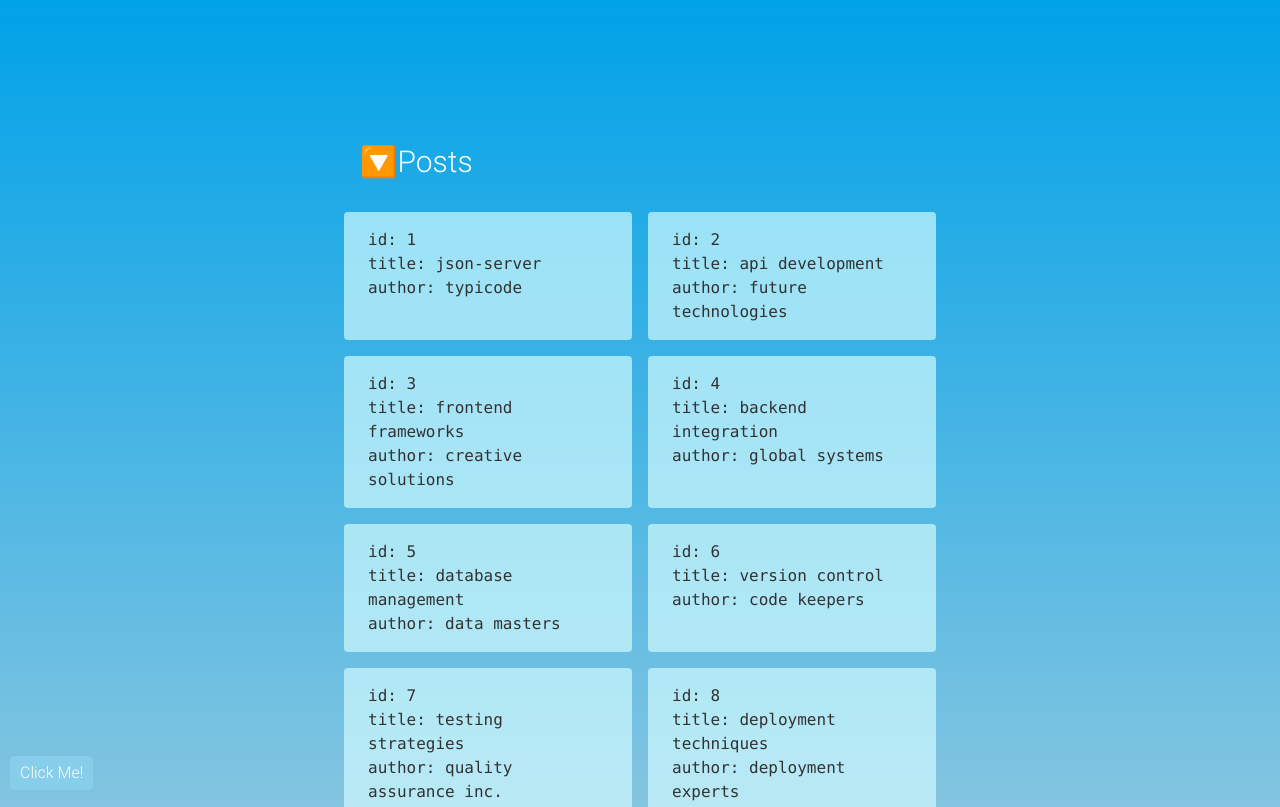
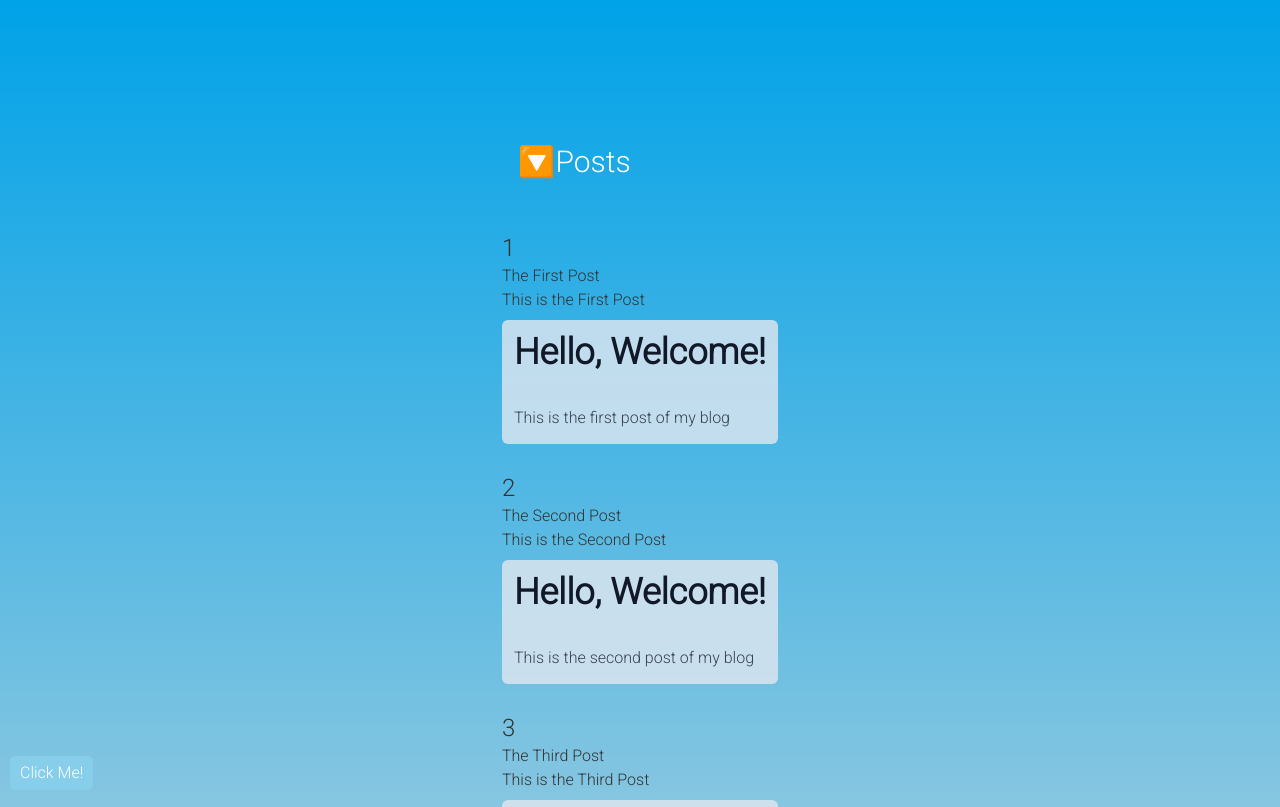
Before and after one commit to spaceofin/nextjs-prac, a Next.js app in the folder nextjs-ts-practice/: page /blog in a window 1280 px wide. Shown: the top 807 px of the page. Built offline with nearby package versions, Linux system fonts and the light colour scheme; data requests are answered from the project's data file.

Commit message:
[nextjs-ts-practice]feat: update lib/loadContent.tsx and app/blog/page.tsx to display posts on blog page

```diff
--- a/nextjs-ts-practice/app/blog/[slug]/page.tsx
+++ b/nextjs-ts-practice/app/blog/[slug]/page.tsx
@@ -15,7 +15,7 @@ export async function generateMetadata({
   params,
 }: Props): Promise<Metadata | undefined> {
   try {
-    const { frontmatter } = await getContent(params.slug);
+    const { frontmatter } = await getContent("posts/" + params.slug);
     return frontmatter;
   } catch (e) {
     console.log("error:", e);
@@ -31,7 +31,7 @@ export async function generateMetadata({
 
 export default async function Page({ params }: { params: { slug: string } }) {
   try {
-    const { content } = await getContent(params.slug);
+    const { content } = await getContent("posts/" + params.slug);
     return content;
   } catch (e) {
     console.log("error:", e);
--- a/nextjs-ts-practice/app/blog/page.tsx
+++ b/nextjs-ts-practice/app/blog/page.tsx
@@ -1,10 +1,23 @@
 import Card from "../components/card";
+import fs from "fs";
+import path from "path";
+import { getContent } from "@/lib/loadContent";
+import { ReactElement } from "react";
 
-interface Post {
-  id: number;
-  title: string;
-  author: string;
-}
+// interface Post {
+//   id: number;
+//   title: string;
+//   author: string;
+// }
+
+type Post = {
+  frontmatter: {
+    title: string;
+    description: string;
+  };
+  slug: string;
+  content: ReactElement;
+};
 
 export const metadata = {
   title: "Blog",
@@ -18,31 +31,50 @@ export default async function BlogPage() {
   //     res.json()
   //   );
 
-  let posts: Post[] = [];
+  // let posts: Post[] = [];
 
-  try {
-    const response = await fetch("http://localhost:3001/posts", {
-      cache: "no-store",
-    });
-    posts = await response.json();
-  } catch (error) {
-    console.error("error occurred:", error);
-  }
+  // try {
+  //   const response = await fetch("http://localhost:3001/posts", {
+  //     cache: "no-store",
+  //   });
+  //   posts = await response.json();
+  // } catch (error) {
+  //   console.error("error occurred:", error);
+  // }
+
+  const files = fs.readdirSync(path.join(process.cwd(), "content/posts"));
+
+  // console.log("files:", files);
+
+  const posts = await Promise.all(
+    files.map(async (filename) => {
+      // console.log("filename:", filename);
+      const { frontmatter, content } = await getContent("posts/" + filename);
+
+      return {
+        frontmatter,
+        content,
+        slug: filename.replace(".mdx", ""),
+      };
+    })
+  );
+
+  // console.log(posts);
 
   return (
     <div className="flex flex-col">
       <div className="mb-8 px-4 text-3xl text-white">🔽Posts</div>
-      <ul className="grid grid-cols-1 lg:grid-cols-2 gap-4">
-        {posts.map((post: Post) => (
-          <li key={post.id} className="text-s font-mono w-72">
-            <Card className="h-full">
-              <div>id: {post.id}</div>
-              <div>title: {post.title}</div>
-              <div>author: {post.author}</div>
-            </Card>
-          </li>
-        ))}
-      </ul>
+      <ul className="grid grid-cols-1 lg:grid-cols-2 gap-4"></ul>
+      {posts.map((post: Post) => (
+        <div key={post.slug}>
+          <div className="text-2xl mt-5">{post.slug}</div>
+          <div>{post.frontmatter.title}</div>
+          <div>{post.frontmatter.description}</div>
+          <div className="bg-slate-200 bg-opacity-80 rounded-md p-3 my-2">
+            {post.content}
+          </div>
+        </div>
+      ))}
     </div>
   );
 }
--- /dev/null
+++ b/nextjs-ts-practice/content/posts/2.mdx
@@ -0,0 +1,12 @@
+---
+title: The Second Post
+description: This is the Second Post
+---
+
+<div className="prose">
+
+# **Hello**, Welcome!
+
+This is the second post of my blog
+
+</div>
--- /dev/null
+++ b/nextjs-ts-practice/content/posts/3.mdx
@@ -0,0 +1,12 @@
+---
+title: The Third Post
+description: This is the Third Post
+---
+
+<div className="prose">
+
+# **Hello**, Welcome!
+
+This is the third post of my blog
+
+</div>
--- a/nextjs-ts-practice/lib/loadContent.tsx
+++ b/nextjs-ts-practice/lib/loadContent.tsx
@@ -1,12 +1,22 @@
 import fs from "fs";
 import path from "path";
 import { compileMDX } from "next-mdx-remote/rsc";
+import { ReactElement } from "react";
+
+type MDXContent = {
+  frontmatter: {
+    title: string;
+    description: string;
+  };
+  content: ReactElement;
+};
 
 export function loadContent(slug: string) {
-  return fs.readFileSync(path.join(process.cwd(), "content", `${slug}.mdx`));
+  const filename = slug.endsWith(".mdx") ? slug : `${slug}.mdx`;
+  return fs.readFileSync(path.join(process.cwd(), "content", filename));
 }
 
-export async function getContent(slug: string) {
+export async function getContent(slug: string): Promise<MDXContent> {
   const source = loadContent(slug);
 
   return await compileMDX({
```
Also changed, not shown: nextjs-ts-practice/content/posts/1.mdx (renamed from nextjs-ts-practice/content/1.mdx).
